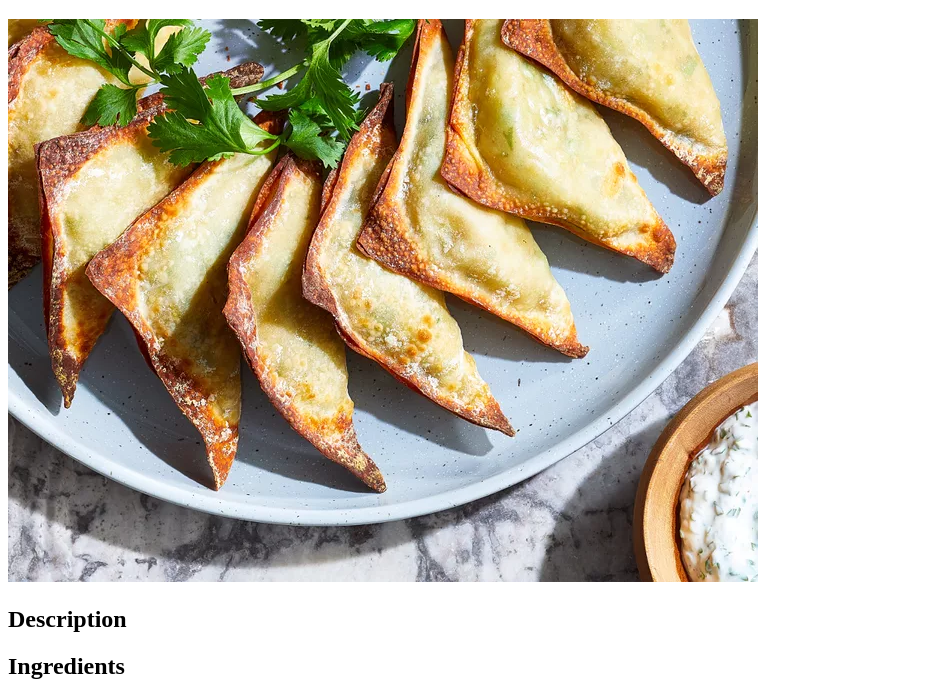
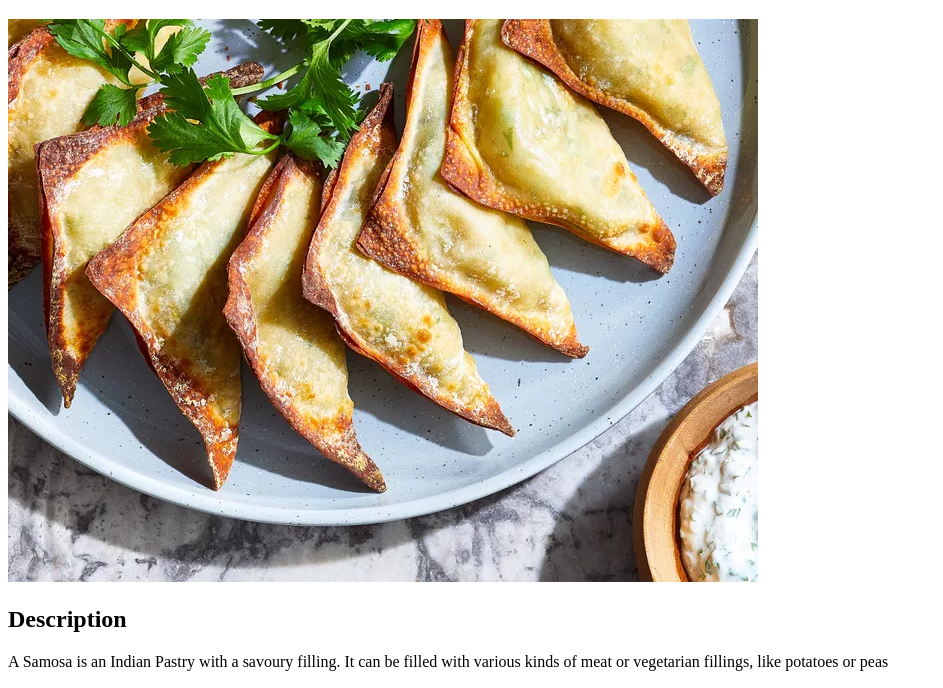
Before and after one commit to FeCavalcante09/odin-recipes, a plain HTML site: page recipes/samosa.html in a window 1280 px wide. Shown: the part 61-749 px from the top of the page, without its empty margins (0-943 px from the left). Drawn offline with Linux system fonts and the light colour scheme.

Commit message:
Fix: Add Samosa Description

```diff
--- a/recipes/samosa.html
+++ b/recipes/samosa.html
@@ -10,7 +10,7 @@
     <h1>Air Fryer Samosas</h1>
     <img src="images/air-fryer-samosas.webp" alt="Air Fryer Samosa Image">
     <h2>Description</h2>
-    <p></p>
+    <p>A Samosa is an Indian Pastry with a savoury filling. It can be filled with various kinds of meat or vegetarian fillings, like potatoes or peas</p>
     <h2>Ingredients</h2>
     <ul>
         <li>12 ounces yukon gold potatoes, peeled and cut into 1-inch pieces</li>
```
